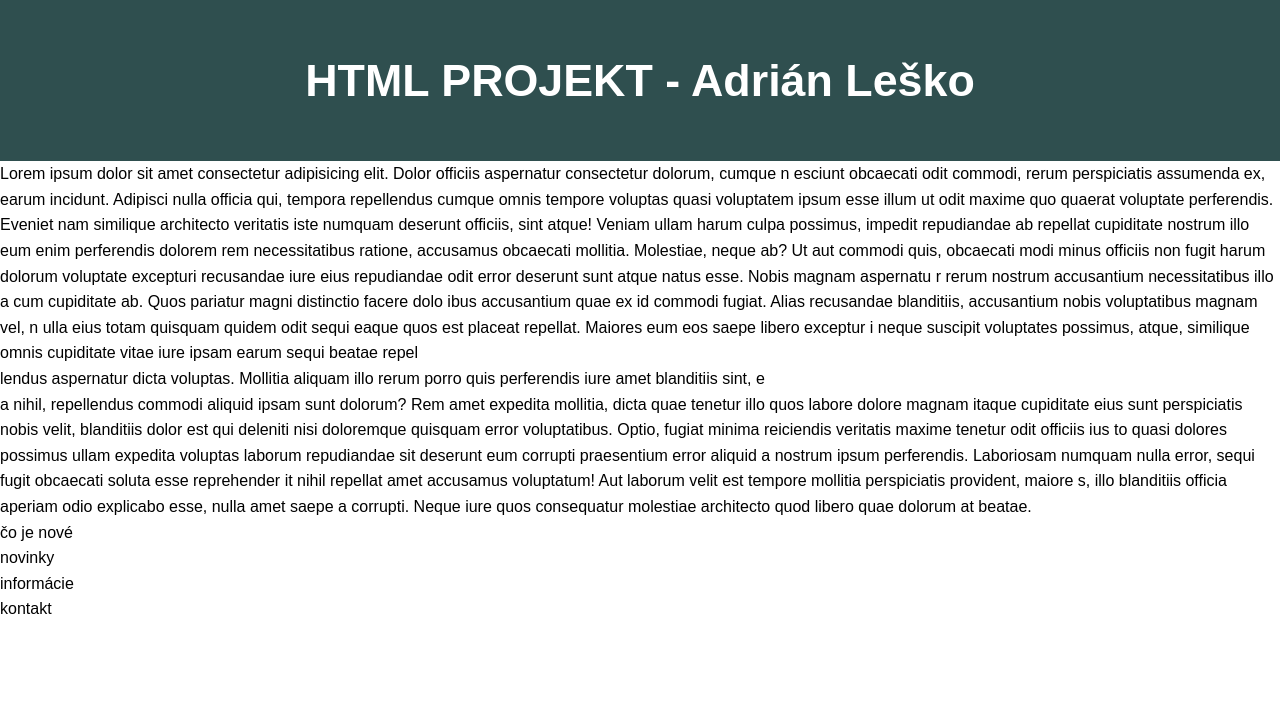
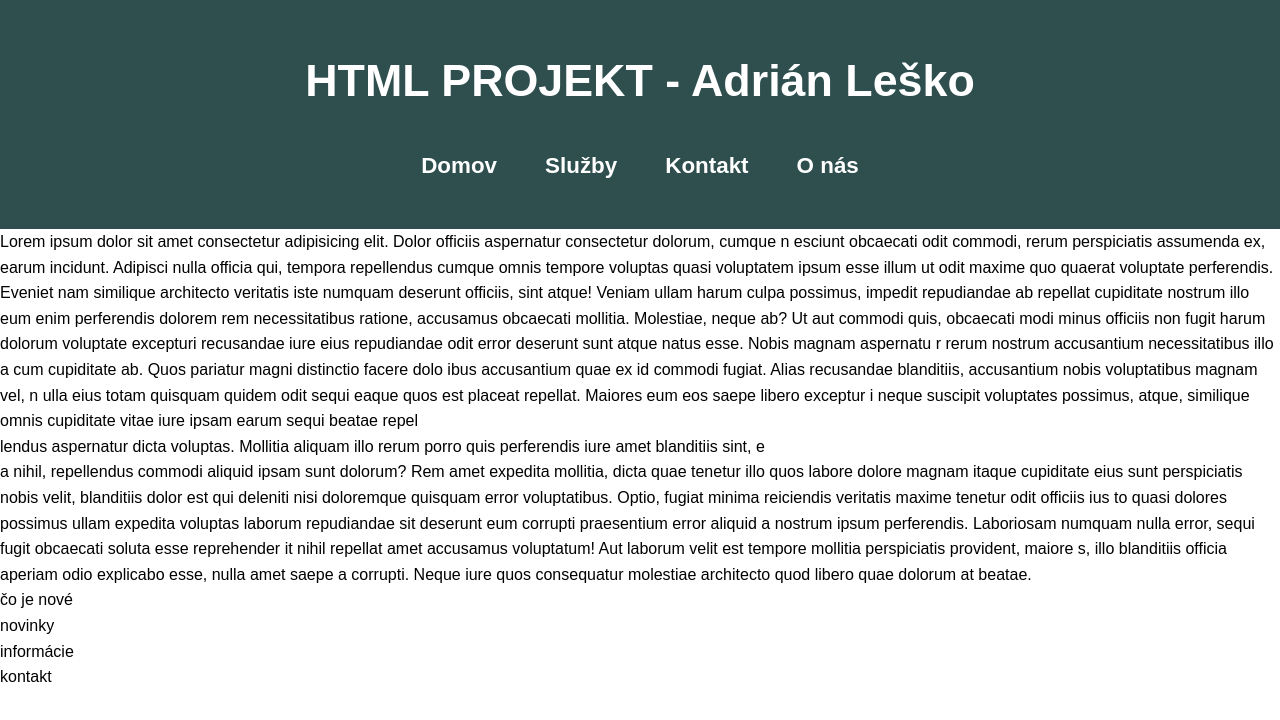
Before and after one commit to AdrianLesko/CSS_project, a plain HTML site: page index.html in a window 1280 px wide. Drawn offline with Linux system fonts and the light colour scheme.

Commit message:
feat: navigačný panel do header a úprava linkov v ňom

```diff
--- a/index.html
+++ b/index.html
@@ -12,6 +12,12 @@
     <body>
         <header>
             <h1>HTML PROJEKT - Adrián Leško</h1>
+            <nav>
+                <a href="#panel1" class="navlink">Domov</a>
+                <a href="" class="navlink">Služby</a>
+                <a href="" class="navlink">Kontakt</a>
+                <a href="" class="navlink">O nás</a>
+            </nav>
 
         </header>
 
--- a/style.css
+++ b/style.css
@@ -18,3 +18,22 @@ header {
     text-align: center;
 
 }
+
+nav {
+    display: flex;
+    gap: 3rem;
+    justify-content: center;
+    margin-top: 2rem;
+}
+
+.navlink {
+    color: white;
+    text-decoration: none;
+    font-weight: 700;
+
+}
+
+
+.navlink:hover {
+    color: #fbb504;
+}
```
